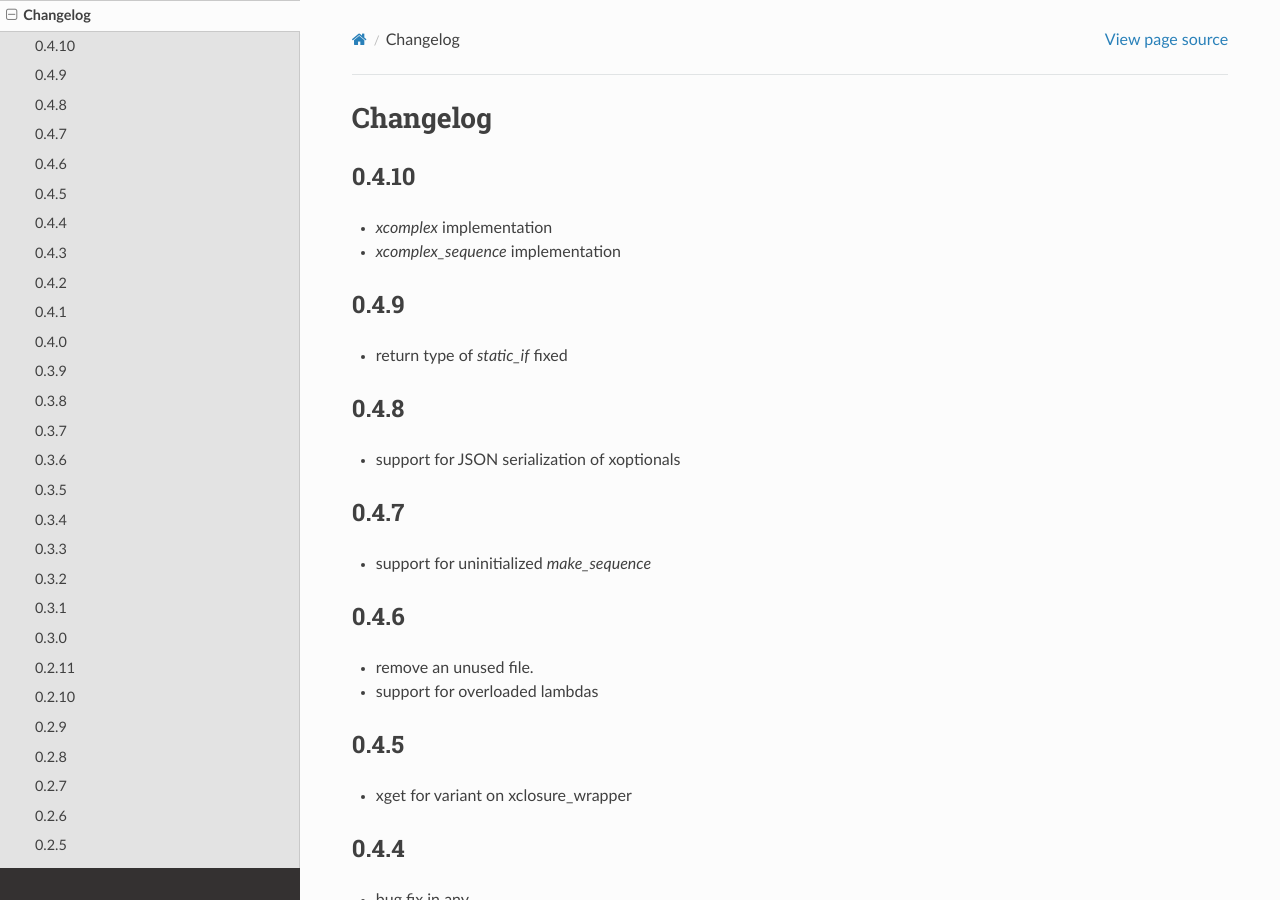
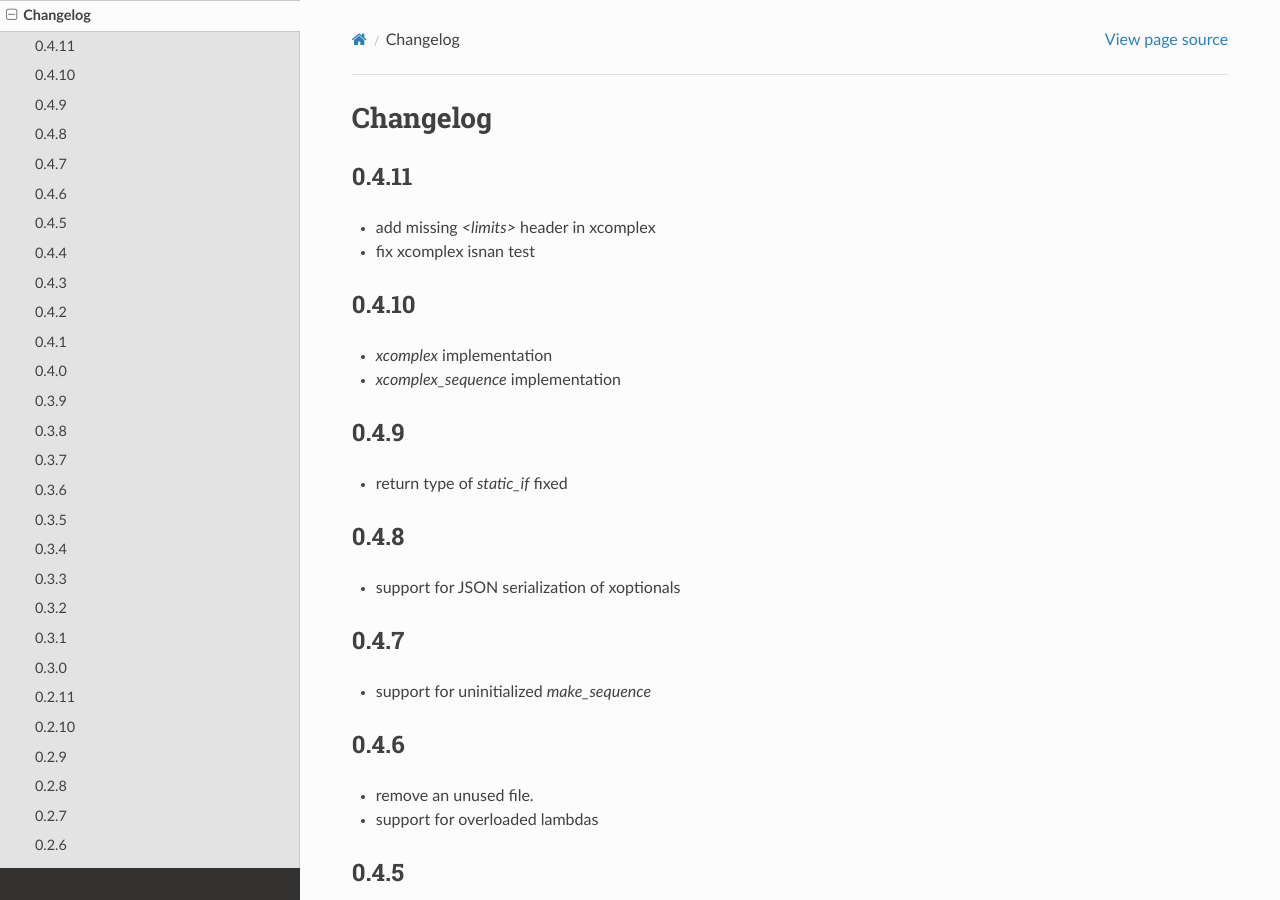
Before and after one commit to xtensor-stack/xtl, a Sphinx documentation site: the page built from docs/source/changelog.rst, in a window 1280 px wide and 900 px high. Built offline with Sphinx 7.4.7 and the Read the Docs theme 2.0.0, drawn with Linux system fonts in a browser that asks for light colours.

Commit message:
release 0.4.11

```diff
--- a/docs/source/changelog.rst
+++ b/docs/source/changelog.rst
@@ -6,6 +6,12 @@
 
 Changelog
 =========
+
+0.4.11
+------
+
+- add missing `<limits>` header in xcomplex
+- fix xcomplex isnan test
 
 0.4.10
 ------
```
Also changed, not shown: 1 other file.
